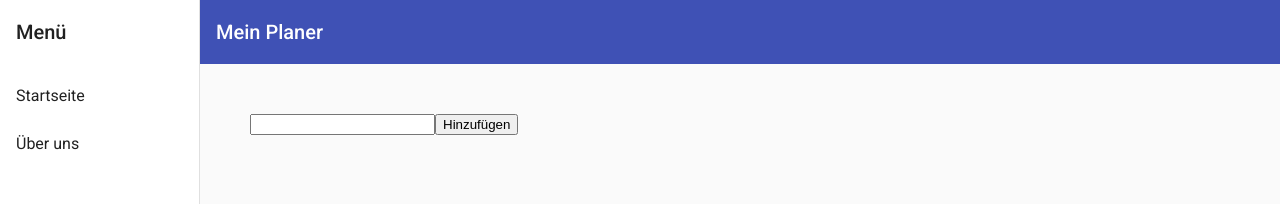
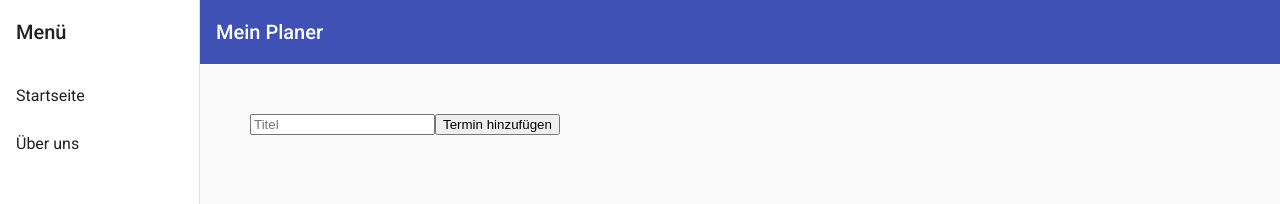
Before and after one commit to ninaeberle/my-planner, an Angular app: page / in a window 1280 px wide. Shown: the top 204 px of the page. Built offline with nearby package versions, Linux system fonts and the light colour scheme.

Commit message:
event changes

```diff
--- a/src/app/event.service.ts
+++ b/src/app/event.service.ts
@@ -17,6 +17,9 @@ export class EventService extends Dexie {
     this.version(1).stores({
       events: 'id'
     });
+    // this.version(2).stores({
+     // events: 'id, date'
+    // });
   }
 
   add(title: string): Promise<any> {
--- a/src/app/events/events.component.html
+++ b/src/app/events/events.component.html
@@ -1,10 +1,12 @@
 <div style="margin: 50px;">
-    <input type="text" #input>
-<button (click)="add(input.value)">Hinzufügen</button>
+    <input type="text" placeholder="Titel" #input>
+
+    <button (click)="add(input.value)">Termin hinzufügen</button>
 <ul>
-    <li *ngFor="let event of events">
+    <li *ngFor="let event of events" style="list-style: none;">
+        <input (click)="setDone(event)" type="checkbox" id="horns" name="horns">
         {{ event.title }} ({{event.over}})
-            <button (click)="setDone(event)">Erledigt</button>
+
     </li>
 </ul>
 </div>
--- a/src/app/events/events.component.ts
+++ b/src/app/events/events.component.ts
@@ -16,7 +16,7 @@ export class EventsComponent implements OnInit {
   ngOnInit(): void {
     this.getAll();
   }
-  async setDone(event:Event) {
+  async setDone(event: Event) {
       event.over = true;
         await this.eventService.events.put(event);
         await this.getAll();
```
